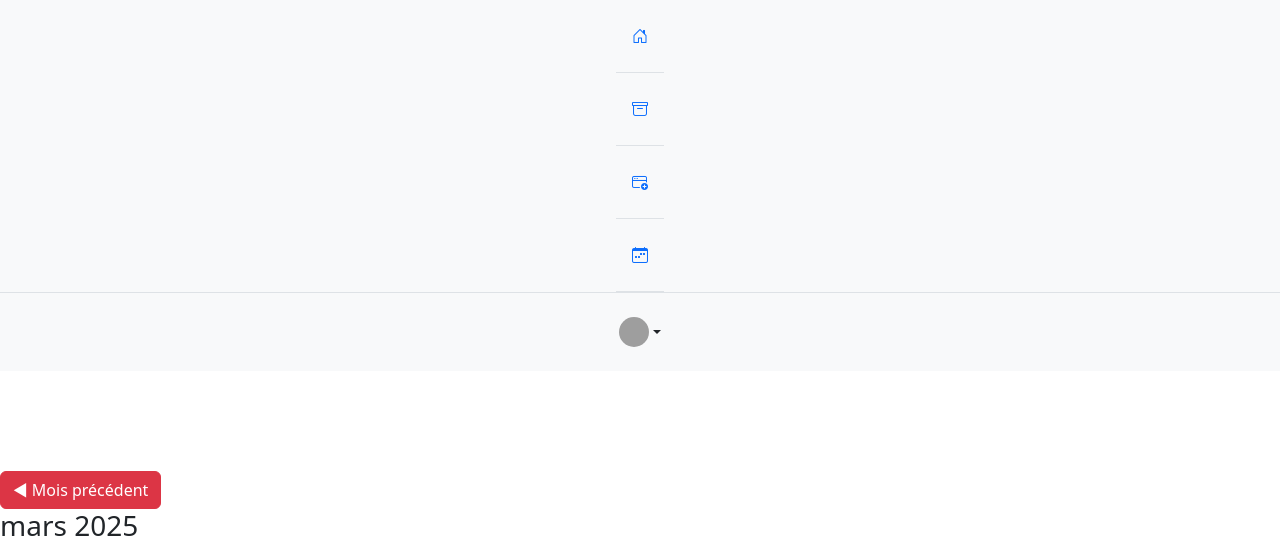
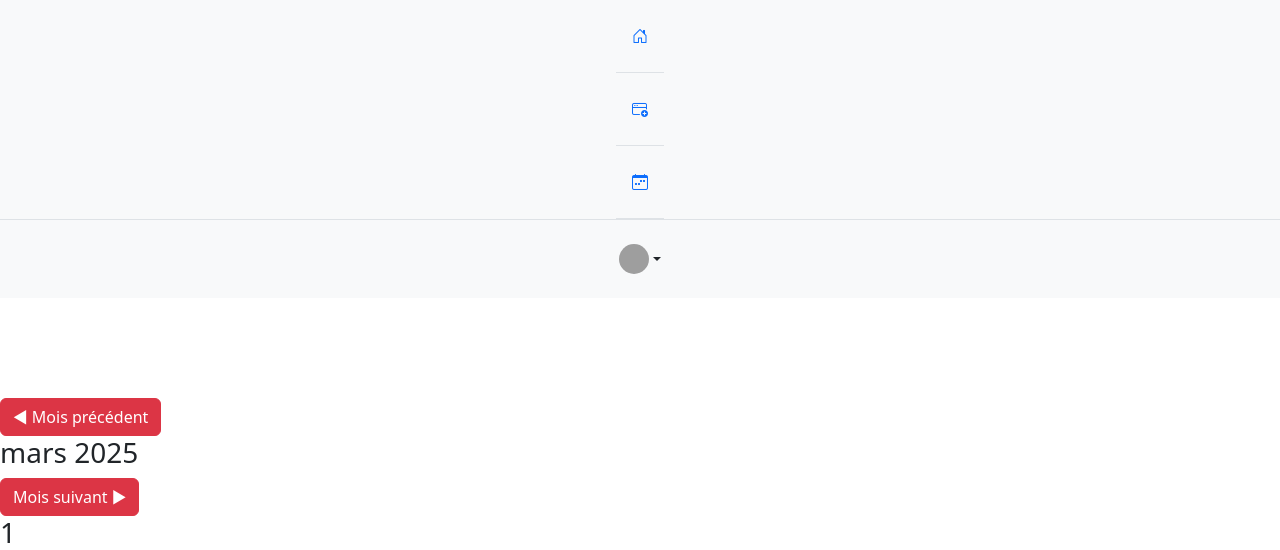
Before and after one commit to Claris-FF15/workshop, a PHP site: page /calendar.php in a window 1280 px wide. Shown: the top 550 px of the page. Run offline with PHP 8.4, Linux system fonts and the light colour scheme; data that the repository does not hold is empty; some libraries are stand-ins or nearby versions; some web fonts are replaced; grey boxes are pictures that could not be loaded.

Commit message:
supp sidebar archive

```diff
--- a/public/index.php
+++ b/public/index.php
@@ -60,9 +60,6 @@ switch ($action) {
         $year = isset($_GET['year']) ? (int) $_GET['year'] : date('Y');
         $taskController->getTasksForMonth($month, $year);
         break;
-    case 'archive':
-        $taskController->archive();
-        break;
         case 'edit_user':
             if ($id) $userController->edit_user($id);
             break;
--- a/view/calendar.php
+++ b/view/calendar.php
@@ -29,11 +29,6 @@
         <li>
           <a href="../public/index.php" class="nav-link active py-4 border-bottom rounded-0">
             <i class="bi bi-house-door"></i>
-          </a>
-        </li>
-        <li>
-          <a href="../view/archive.php" class="nav-link py-4 border-bottom rounded-0">
-            <i class="bi bi-archive"></i>
           </a>
         </li>
         <li>
--- a/view/index.php
+++ b/view/index.php
@@ -28,11 +28,6 @@
         <li>
           <a href="../public/index.php" class="nav-link active py-4 border-bottom rounded-0">
             <i class="bi bi-house-door"></i>
-          </a>
-        </li>
-        <li>
-          <a href="../view/archive.php" class="nav-link py-4 border-bottom rounded-0">
-            <i class="bi bi-archive"></i>
           </a>
         </li>
         <li>
--- a/view/profile.php
+++ b/view/profile.php
@@ -64,11 +64,6 @@
           </a>
         </li>
         <li>
-          <a href="../view/archive.php" class="nav-link py-4 border-bottom rounded-0">
-            <i class="bi bi-archive"></i>
-          </a>
-        </li>
-        <li>
           <a href="../public/index.php?action=create" class="nav-link py-4 border-bottom rounded-0">
             <i class="bi bi-window-plus"></i>
           </a>
```
